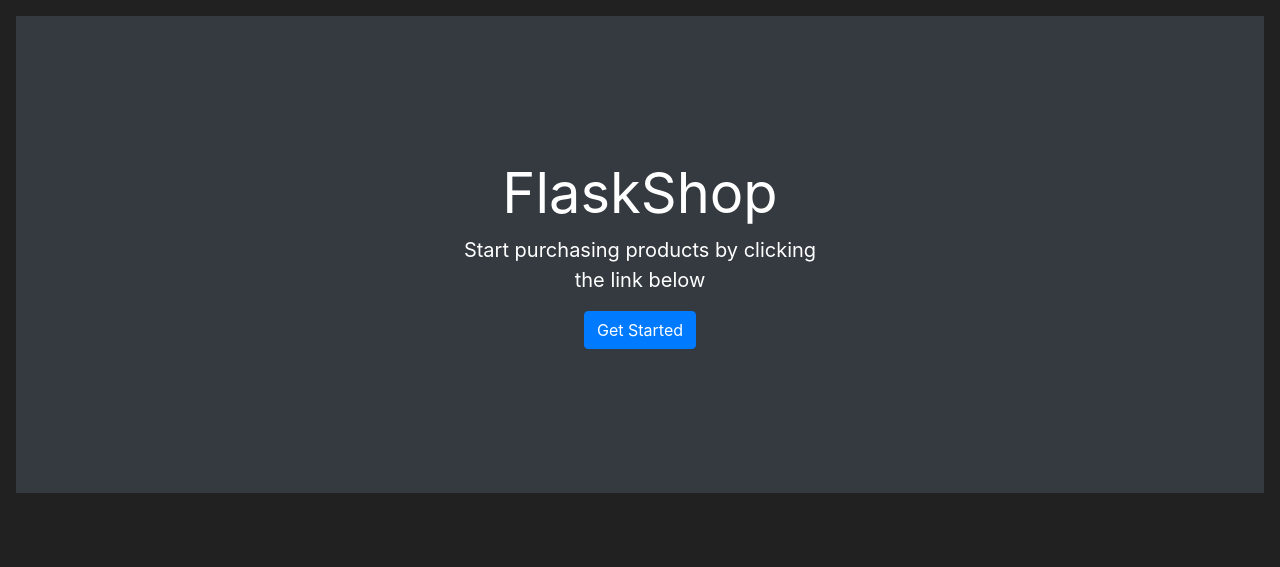
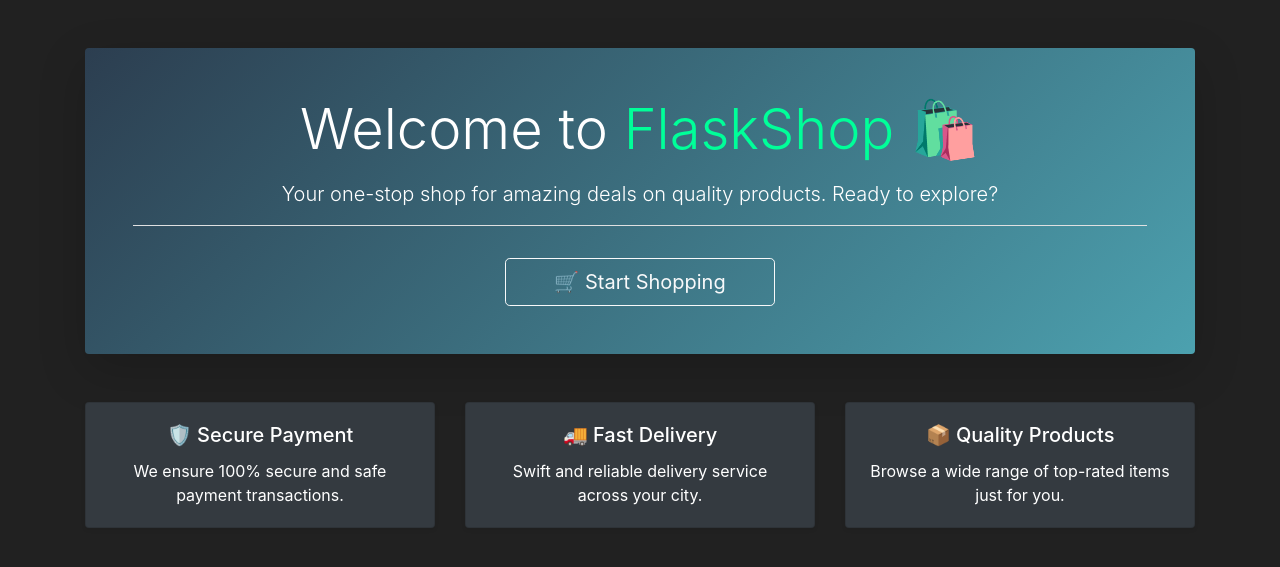
Before and after one commit to Sanjay-D-works/Flask_market, a Flask app: page / in a window 1280 px wide. Shown: the part 56-623 px from the top of the page. Run offline with Flask 3, Linux system fonts and the light colour scheme; some libraries are stand-ins or nearby versions.

Commit message:
Updating the home page with unique template

```diff
--- a/Flask_market/templates/Home.html
+++ /dev/null
@@ -1,15 +0,0 @@
-{% extends 'base.html' %}
-{% block title %}
-    Welcome to FlaskShop
-{% endblock %}
-{% block content %}
-    <div class="position-relative overflow-hidden p-3 p-md-5 m-md-3 text-center bg-dark" style="color:white">
-        <div class="col-md-5 p-lg-5 mx-auto my-5">
-            <h1 class="display-4 font-weight-normal">FlaskShop</h1>
-            <p class="lead font-weight-normal">Start purchasing products by clicking the link below</p>
-            <a class="btn btn-primary" href="{{ url_for('market_page') }}">Get Started</a>
-        </div>
-        <div class="product-device box-shadow d-none d-md-block"></div>
-        <div class="product-device product-device-2 box-shadow d-none d-md-block"></div>
-    </div>
-{% endblock %}
--- a/Market/templates/Home.html
+++ b/Market/templates/Home.html
@@ -1,8 +1,60 @@
 {% extends 'base.html' %}
+
 {% block title %}
-    Home Page
+    Welcome to FlaskShop 🛒
 {% endblock %}
 
 {% block content %}
-    This is our content for the Home Page
+<style>
+    /* Animation on hover */
+    .feature-card {
+        transition: transform 0.3s ease, box-shadow 0.3s ease;
+    }
+
+    .feature-card:hover {
+        transform: scale(1.05);
+        box-shadow: 0 10px 20px rgba(0, 255, 128, 0.4);
+        cursor: pointer;
+    }
+</style>
+
+<div class="container mt-5">
+    <!-- Hero Section -->
+    <div class="text-center p-5 rounded shadow-lg" style="background: linear-gradient(135deg, #2c3e50, #4ca1af); color: white;">
+        <h1 class="display-4">Welcome to <span style="color: #00ff99;">FlaskShop</span> 🛍️</h1>
+        <p class="lead mt-3">Your one-stop shop for amazing deals on quality products. Ready to explore?</p>
+        <hr class="bg-light">
+        <a href="{{ url_for('market_page') }}" class="btn btn-lg btn-outline-light mt-3 px-5">🛒 Start Shopping</a>
+    </div>
+
+    <!-- Features Section -->
+    <div class="row text-center mt-5">
+        <div class="col-md-4 mb-4">
+            <div class="card shadow-sm h-100 bg-dark text-white feature-card">
+                <div class="card-body">
+                    <h5 class="card-title">🛡️ Secure Payment</h5>
+                    <p class="card-text">We ensure 100% secure and safe payment transactions.</p>
+                </div>
+            </div>
+        </div>
+
+        <div class="col-md-4 mb-4">
+            <div class="card shadow-sm h-100 bg-dark text-white feature-card">
+                <div class="card-body">
+                    <h5 class="card-title">🚚 Fast Delivery</h5>
+                    <p class="card-text">Swift and reliable delivery service across your city.</p>
+                </div>
+            </div>
+        </div>
+
+        <div class="col-md-4 mb-4">
+            <div class="card shadow-sm h-100 bg-dark text-white feature-card">
+                <div class="card-body">
+                    <h5 class="card-title">📦 Quality Products</h5>
+                    <p class="card-text">Browse a wide range of top-rated items just for you.</p>
+                </div>
+            </div>
+        </div>
+    </div>
+</div>
 {% endblock %}
--- a/run.py
+++ b/run.py
@@ -1,5 +1,4 @@
 from Market import app
 
-#Checks if the run.py file has executed directly and not imported
 if __name__ == '__main__':
     app.run(debug=True)
```
